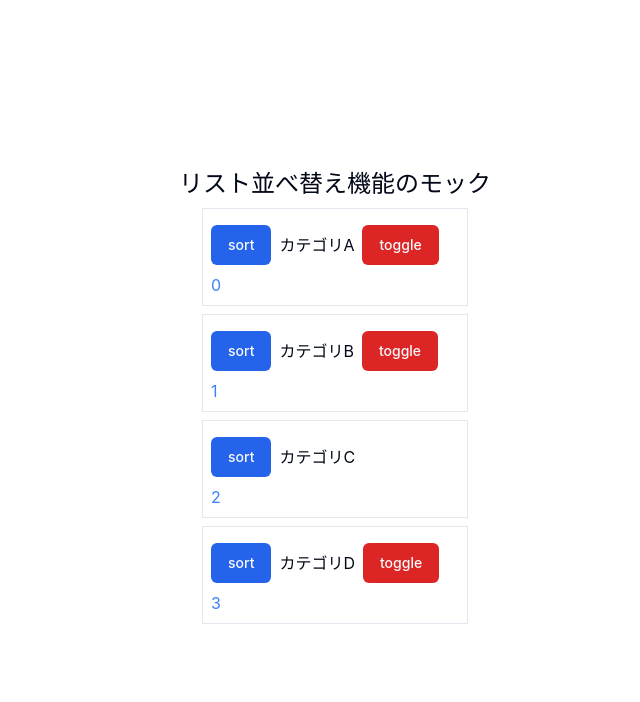
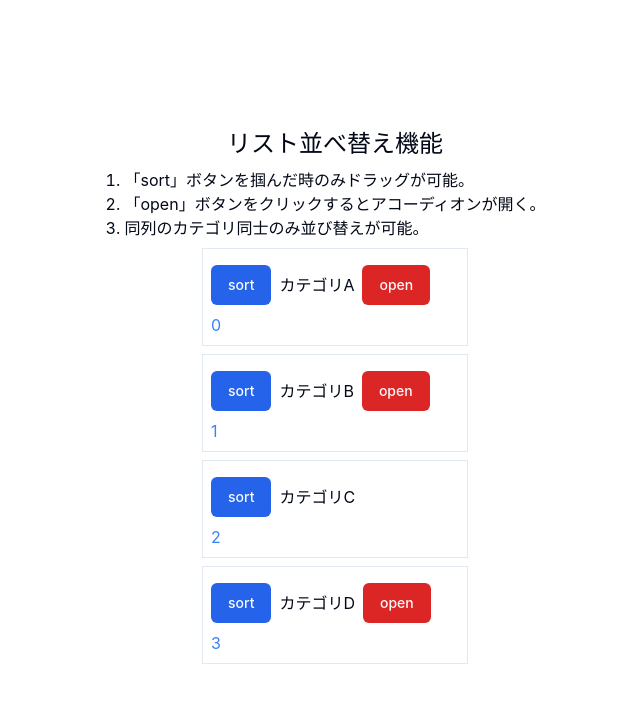
Before and after one commit to todayuka/sort-list_mock, a React (Vite) app: page / in a window 1280 px wide. Shown: the top 702 px of the page, without its empty margins (305-945 px from the left). Built offline with nearby package versions, Linux system fonts and the light colour scheme.

Commit message:
ちょっと変えた　説明も入れた

```diff
--- a/index.html
+++ b/index.html
@@ -2,7 +2,6 @@
 <html lang="ja">
   <head>
     <meta charset="UTF-8" />
-    <link rel="icon" type="image/svg+xml" href="/vite.svg" />
     <meta name="robots" content="noindex" />
     <meta name="viewport" content="width=device-width, initial-scale=1.0" />
     <title>リストを並べ替える</title>
--- a/src/App.tsx
+++ b/src/App.tsx
@@ -5,7 +5,18 @@ function App() {
   return (
     <>
       <div className="flex justify-center items-center flex-col gap-2">
-        <h1 className="text-2xl">リスト並べ替え機能のモック</h1>
+        <h1 className="text-2xl">リスト並べ替え機能</h1>
+        <ul className="flex flex-col items-start justify-center">
+          <li className="list-[desc]">
+            「sort」ボタンを掴んだ時のみドラッグが可能。
+          </li>
+          <li className="list-[desc]">
+            「open」ボタンをクリックするとアコーディオンが開く。
+          </li>
+          <li className="list-[desc]">
+            同列のカテゴリ同士のみ並び替えが可能。
+          </li>
+        </ul>
         <div className="flex justify-center items-center gap-2">
           <div>
             <List />
--- a/src/List.tsx
+++ b/src/List.tsx
@@ -180,10 +180,12 @@ export const List = () => {
               {item.subCategory && (
                 <span>
                   <Button
-                    className="bg-red-600"
+                    className={
+                      openItems.has(item.order) ? "bg-purple-600" : "bg-red-600"
+                    }
                     onClick={handleOpenSub(item.order)}
                   >
-                    toggle
+                    {openItems.has(item.order) ? "close" : "open"}
                   </Button>
                 </span>
               )}
```
